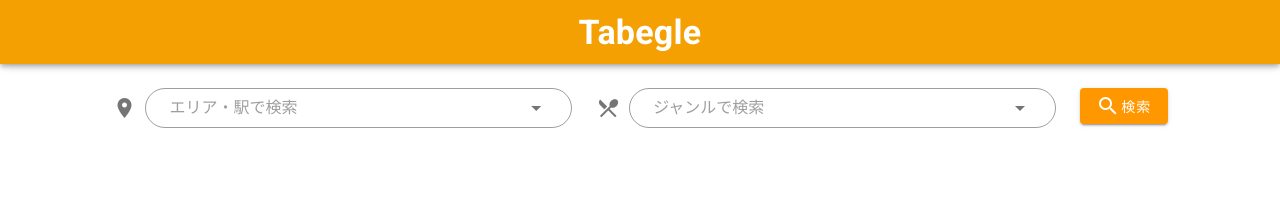
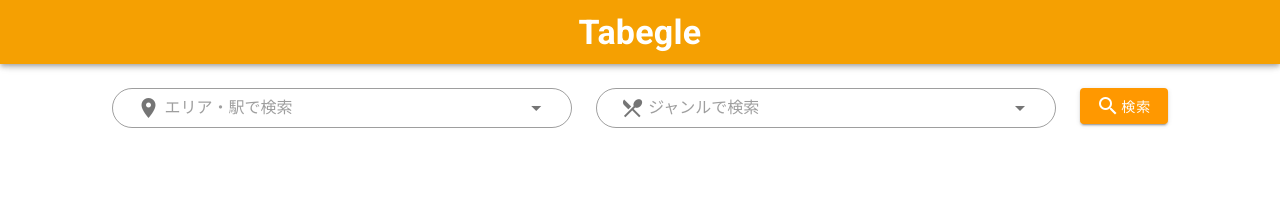
Before and after one commit to Yuma05/tabegle_nuxt, a Nuxt app: page / in a window 1280 px wide. Shown: the top 204 px of the page. Built offline with nearby package versions, Linux system fonts and the light colour scheme.

Commit message:
change icon position

```diff
--- a/components/SearchCategory.vue
+++ b/components/SearchCategory.vue
@@ -10,7 +10,7 @@
     hide-no-data
     item-text="searchTarget"
     placeholder="ジャンルで検索"
-    prepend-icon="mdi-silverware "
+    prepend-inner-icon="mdi-silverware "
     return-object
     outlined
     rounded
--- a/components/SearchPlace.vue
+++ b/components/SearchPlace.vue
@@ -10,7 +10,7 @@
     hide-no-data
     item-text="searchTarget"
     placeholder="エリア・駅で検索"
-    prepend-icon="mdi-map-marker"
+    prepend-inner-icon="mdi-map-marker"
     return-object
     outlined
     rounded
```
